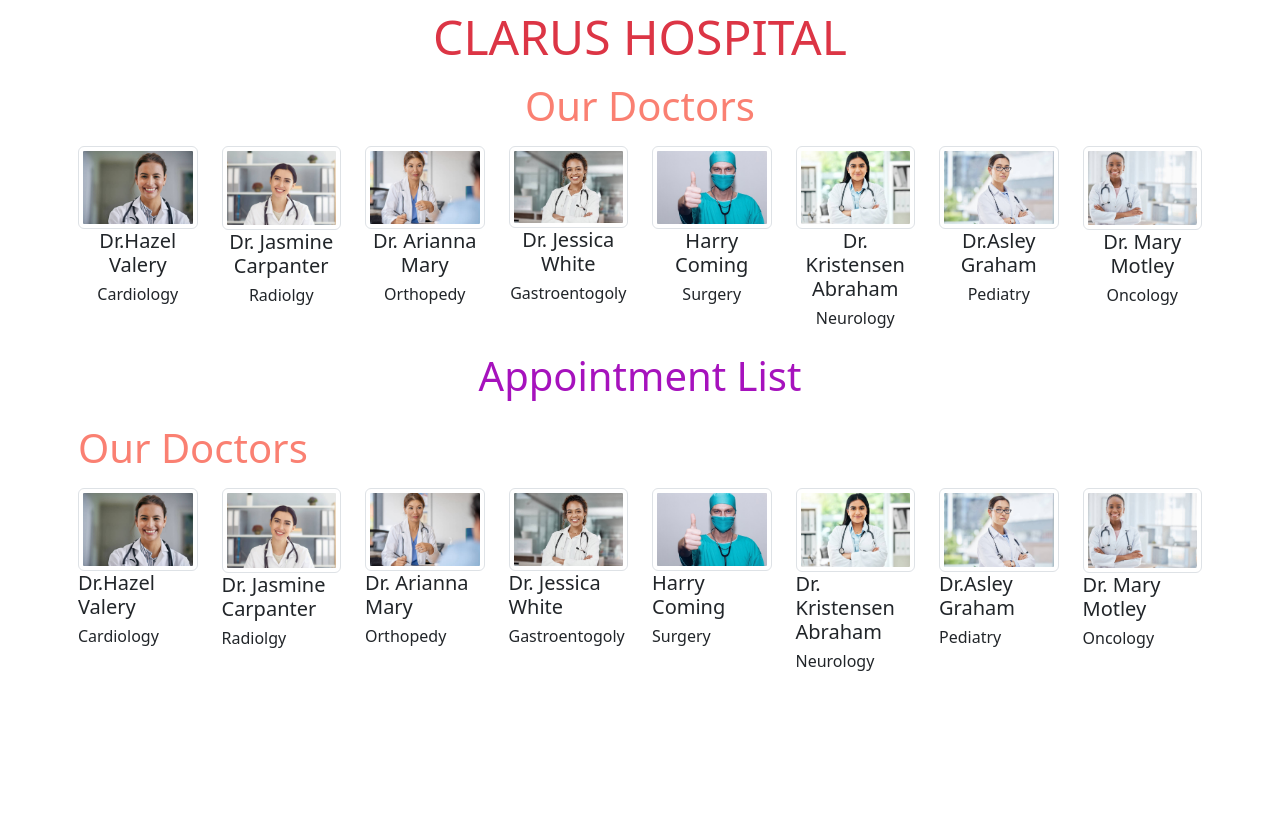
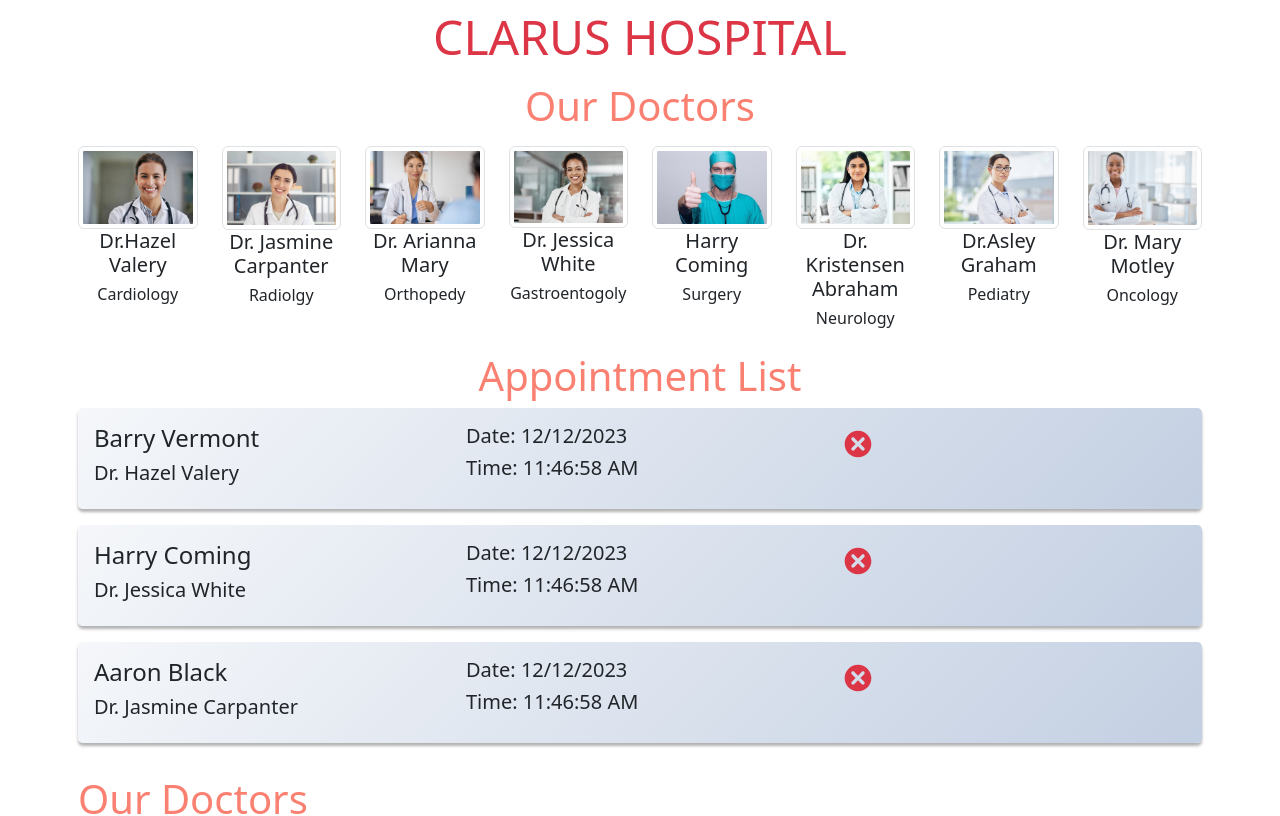
Before and after one commit to kiymett/HospitalAppointment, a React (Create React App) app: page / in a window 1280 px wide. Shown: the top 816 px of the page. Built offline with nearby package versions, Linux system fonts and the light colour scheme.

Commit message:
added appointmentslist

```diff
--- a/src/components/AppointmentList.jsx
+++ b/src/components/AppointmentList.jsx
@@ -1,14 +1,40 @@
 import Container from "react-bootstrap/Container"
+import Col from "react-bootstrap/esm/Col";
+import Row from "react-bootstrap/esm/Row";
+import { TiDelete } from "react-icons/ti";
+
+
+const AppointmentList = ({appointments}) => {
+
+  return (
+    <Container className="p-2">
+      <h3 className="display-6 mb-2" style={{ color: "salmon"}}>
+        Appointment List
+      </h3>
+
+      {
+        appointments.map(({id, patient, consulted, doctor, day})=>(
+          <div key={id} className ="appointments">
+            <Row>
+              <Col>
+              <h4>{patient}</h4>
+              <h5>{doctor}</h5>
+              </Col>
+              <Col>
+              <h5>Date: {day.toLocaleDateString()}</h5>
+              <h5>Time: {day.toLocaleTimeString()}</h5>
+              </Col>
+              <Col>
+              <TiDelete className = "text-danger fs-1" type= "button" />
 
 
 
-const AppointmentList = () => {
+              </Col>
+            </Row>
 
-  return (
-    <Container className="p-2">
-      <h3 className="display-6 mb-2" style={{ color: "rgb(166, 18, 189)" }}>
-        Appointment List
-      </h3>
+          </div>
+        ))
+      }
     </Container>
   )
 }
--- a/src/pages/Home.jsx
+++ b/src/pages/Home.jsx
@@ -1,12 +1,15 @@
+import  {useState} from "react"
 import AppointmentList from "../components/AppointmentList"
 import Doctors from "../components/Doctors"
+import {appointmentData} from '../helper/data'
 
 const Home = () => {
+  const[appointments, setAppointments] = useState(appointmentData)
   return (
     <main className="text-center mt-2">
       <h1 className="display-5 text-danger">CLARUS HOSPITAL</h1>
       <Doctors />
-      <AppointmentList />
+      <AppointmentList appointments = {appointments}/>
     </main>
   )
 }
```
